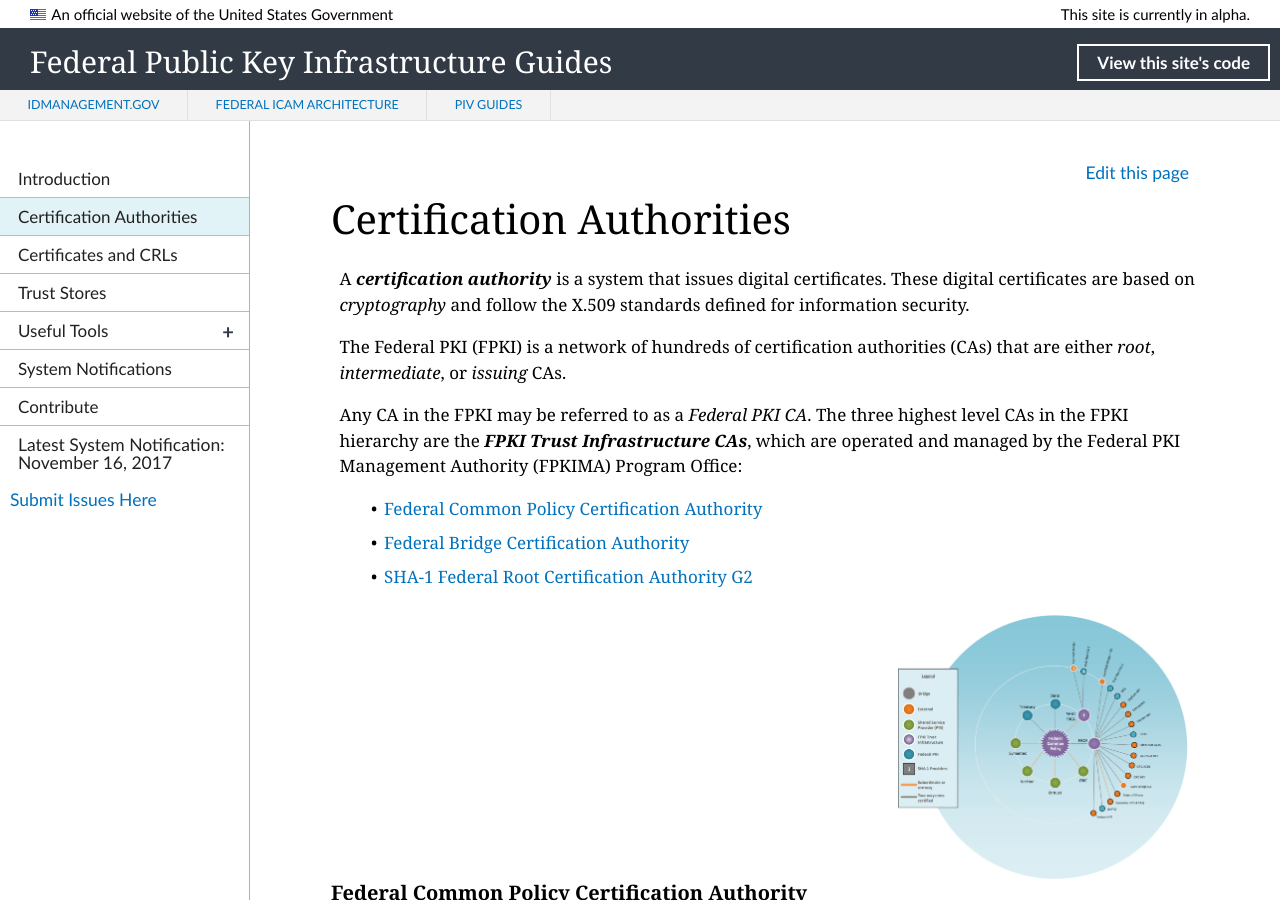
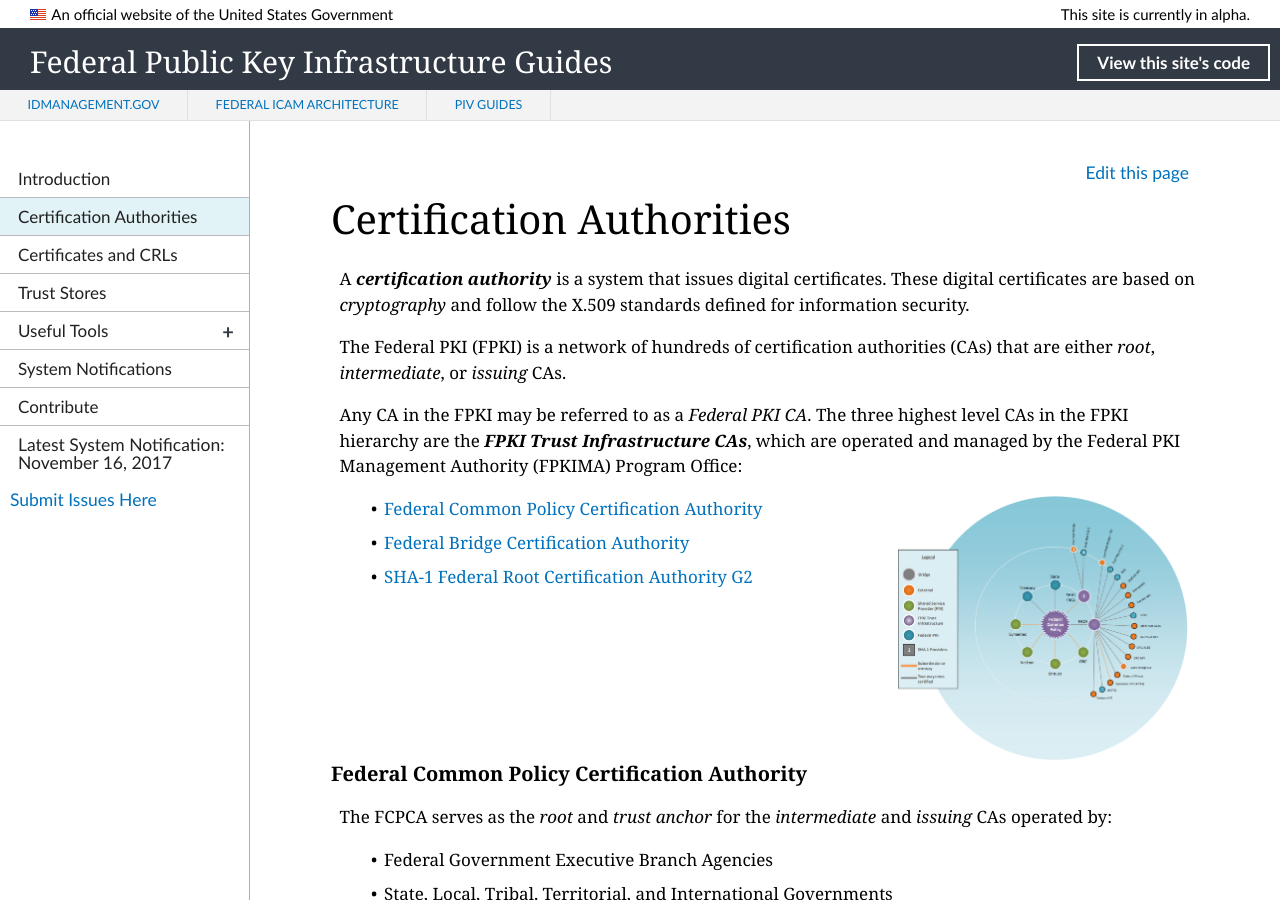
Before and after one commit to GSA/fpki-guides, a Jekyll site: the page built from pages/fpki_cas.md, in a window 1280 px wide and 900 px high. Built offline with Jekyll 4.4.1, drawn with Linux system fonts in a browser that asks for light colours; nearby versions of some CDN libraries; library files that are not in the unit come from our copies.

Commit message:
Update fpki_cas.md
Re-position graphic (again)

```diff
--- a/pages/fpki_cas.md
+++ b/pages/fpki_cas.md
@@ -10,12 +10,11 @@
 
 Any CA in the FPKI may be referred to as a _Federal PKI CA_. The three highest level CAs in the FPKI hierarchy are the **_FPKI Trust Infrastructure CAs_**, which are operated and managed by the Federal PKI Management Authority (FPKIMA) Program Office:
 
+![FPKI Trust Infrastructure]({{site.baseurl}}/img/fpki_trust_cas.png){:style="width:35%;float:right;"}
+
 * [Federal Common Policy Certification Authority](#federal-common-policy-certification-authority)
 * [Federal Bridge Certification Authority](#federal-bridge-certification-authority)
 * [SHA-1 Federal Root Certification Authority G2](#sha-1-federal-root-certification-authority)
-
-
-![FPKI Trust Infrastructure]({{site.baseurl}}/img/fpki_trust_cas.png){:style="width:35%;float:right;"}
 
 
 ### Federal Common Policy Certification Authority
@@ -25,9 +24,6 @@
 - Federal Government Executive Branch Agencies
 - State, Local, Tribal, Territorial, and International Governments
 - Commercial Partners
-
-
-![FPKI Trust Infrastructure]({{site.baseurl}}/img/fpki_trust_cas.png){:style="width:35%;float:right;"}
 
 
 {% include alert-info.html heading="Public trust for websites" content="A new effort is in the planning stages to establish another Federal Government root and issuing CAs dedicated to Public Trust Transport Layer Security (TLS) device certificates. Follow or contribute to the development of the Federal Government's new certificate policy for this Public Trust effort at https://github.com/uspki/policies" %}
```
